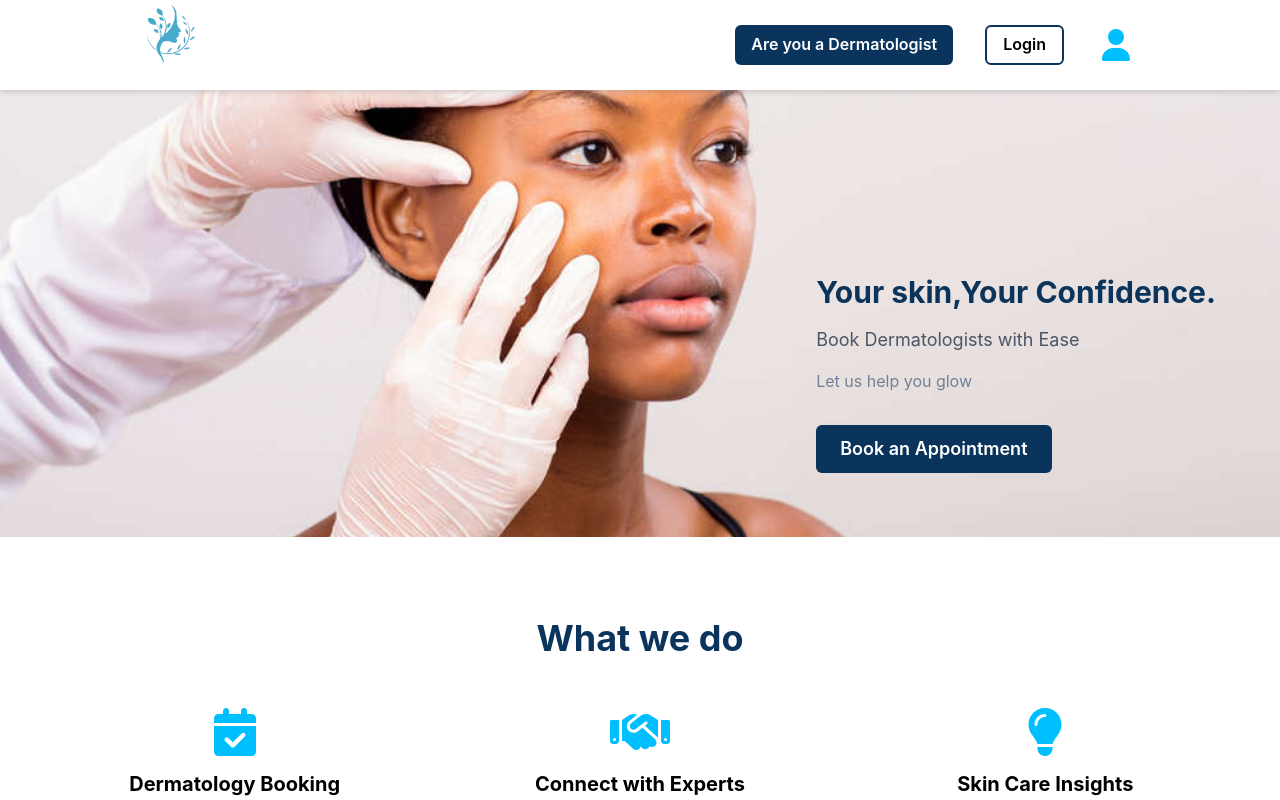
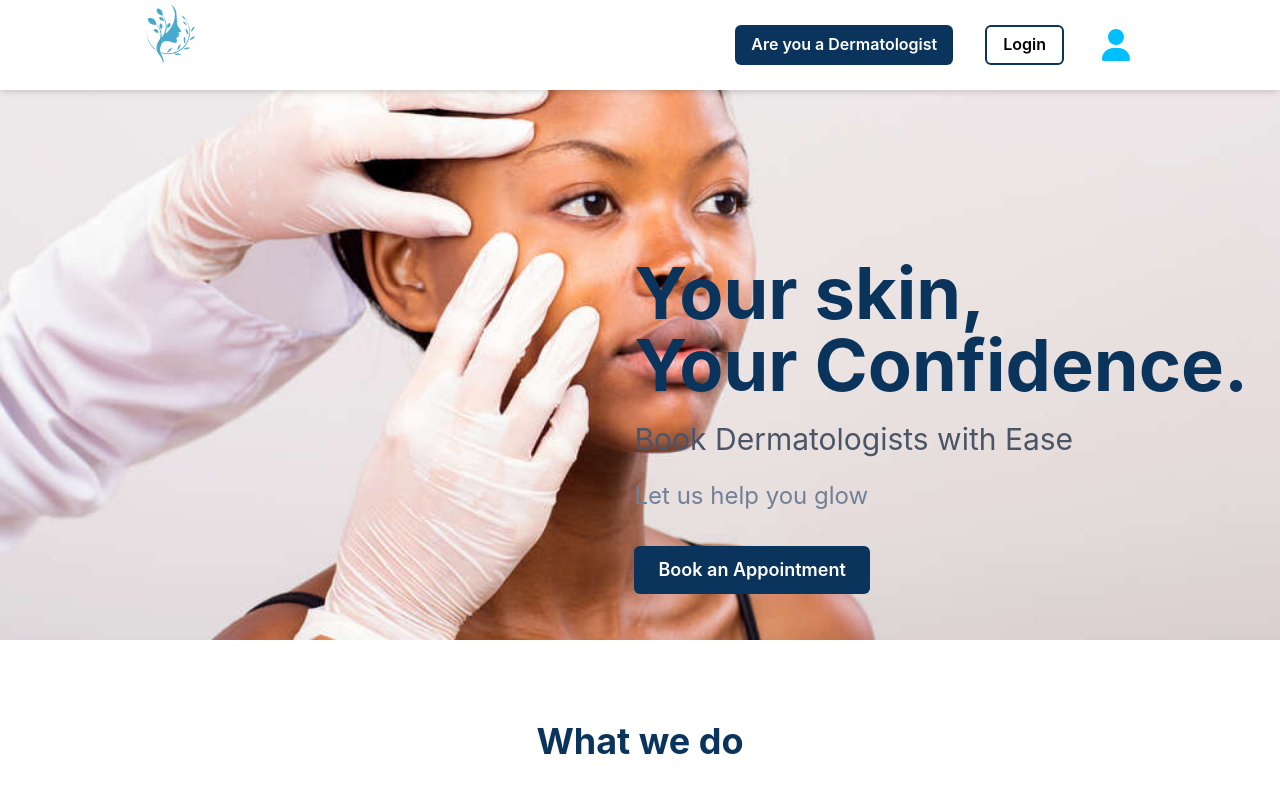
Before and after one commit to MariaGKimani/DermaConnect, a React (Vite) app in the folder frontend/: page / in a window 1280 px wide. Shown: the top 800 px of the page. Built offline with nearby package versions, Linux system fonts and the light colour scheme.

Commit message:
increased text size

```diff
--- a/frontend/src/components/Homepage.jsx
+++ b/frontend/src/components/Homepage.jsx
@@ -19,14 +19,14 @@ const Homepage = () => {
             <Box>
                 <Navbar />
                 {/* First box */}
-            <Box bg="#f5f5f5"  display="flex" alignItems="center" justifyContent="flex-end" position="relative" backgroundImage={`url(${skinImage})`} backgroundSize="cover" backgroundPosition='center' backgroundRepeat='no-repeat' pt='210px' >
-                <Flex flexDirection="row" alignItems="center" justifyContent='center' p='2rem' >
+            <Box height="80vh" display="flex" alignItems="center" justifyContent="flex-end" position="relative" backgroundImage={`url(${skinImage})`} backgroundSize="cover" backgroundPosition='center' backgroundRepeat='no-repeat' pt='210px' >
+                <Flex flexDirection="row" alignItems="center" justifyContent='center'  ml='15%' >
                     <Box textAlign="centre" p="2rem">
-                        <Heading as="h1" size="lg" color="#0A345C">Your skin,Your Confidence.</Heading>
-                        <Text fontSize="lg" color="gray.600" mt="1rem">
+                        <Heading as="h2" size="4xl" color="#0A345C" >Your skin,<br/>Your Confidence.</Heading>
+                        <Text fontSize="3xl" color="gray.600" mt="1rem">
                              Book Dermatologists with Ease
                         </Text>
-                        <Text mt="1rem" fontSize="md" color="gray.500">
+                        <Text mt="1rem" fontSize="2xl" color="gray.500">
                             Let us help you glow
                         </Text>
                         <Button mt="2rem" colorScheme="teal" size="lg" alignItems='center' bg="#0A345C" _hover={{ bg: "#072d49" }}>
```
